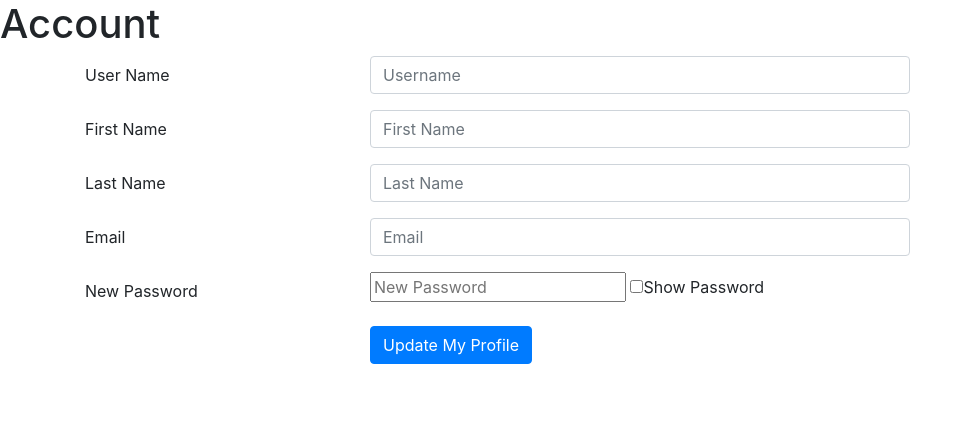
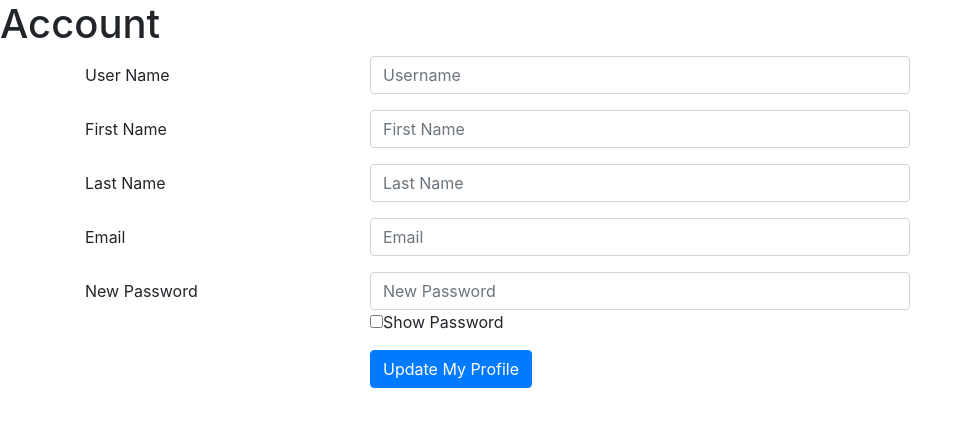
Before and after one commit to magnusjw/recipebuddy, a PHP site: page /recipebuddy/views/html/account.php in a window 1280 px wide. Shown: the part 58-485 px from the top of the page, without its empty margins (0-972 px from the left). Run offline with PHP 8.4, Linux system fonts and the light colour scheme.

```diff
--- a/views/html/account.php
+++ b/views/html/account.php
@@ -53,7 +53,7 @@ include_once "headband.html";
                 <div class="form-group row">
                     <label for="newpass" class="col-4 col-form-label">New Password</label>
                     <div class="col-8">
-                        <input id="newpass" name="newpass" placeholder="New Password" type="password">
+                        <input id="newpass" name="newpass" placeholder="New Password" class="form-control here" type="password">
                         <input type="checkbox" onclick="showpsw()">Show Password</input>
                     </div>
                 </div>
```
